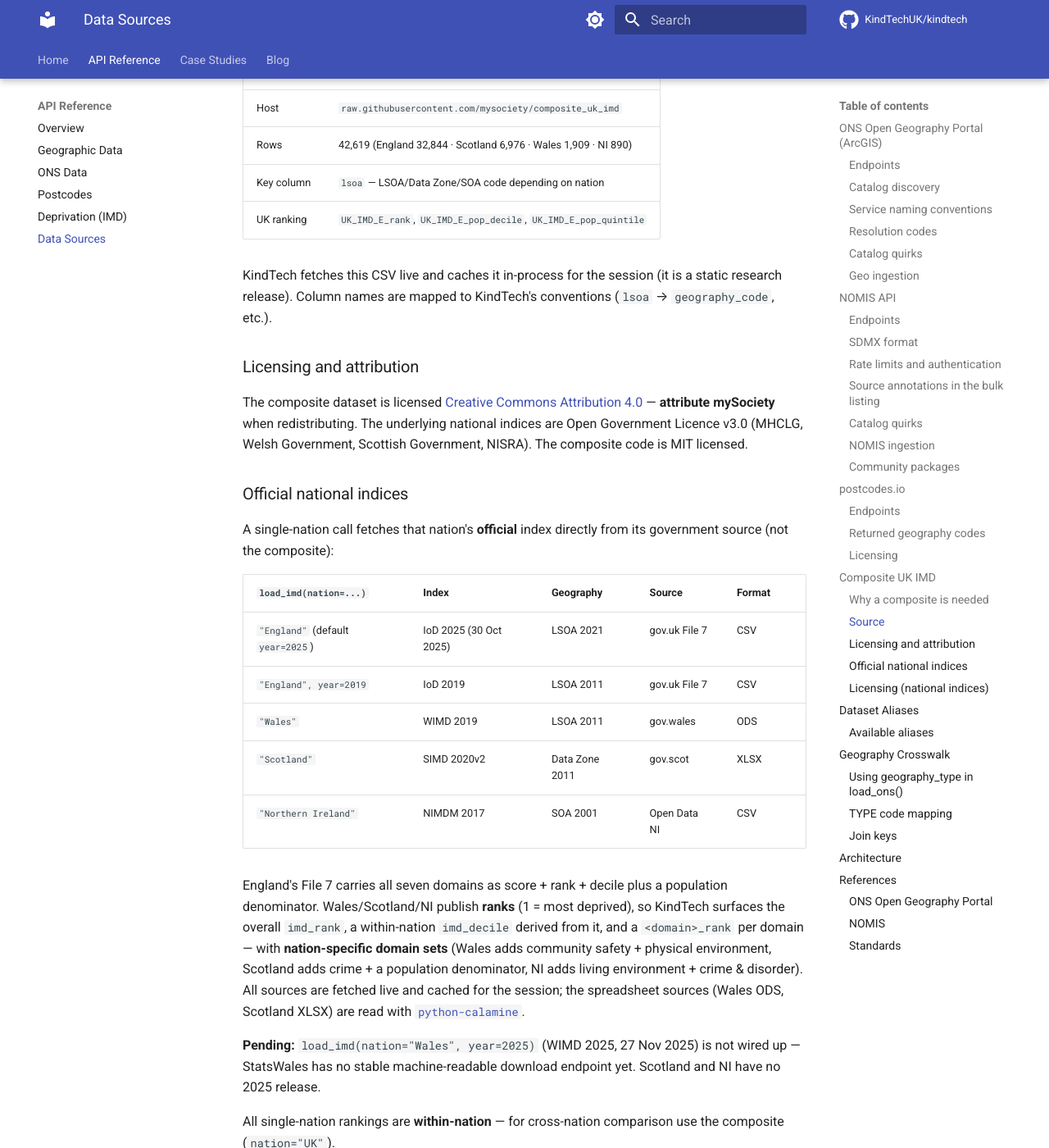
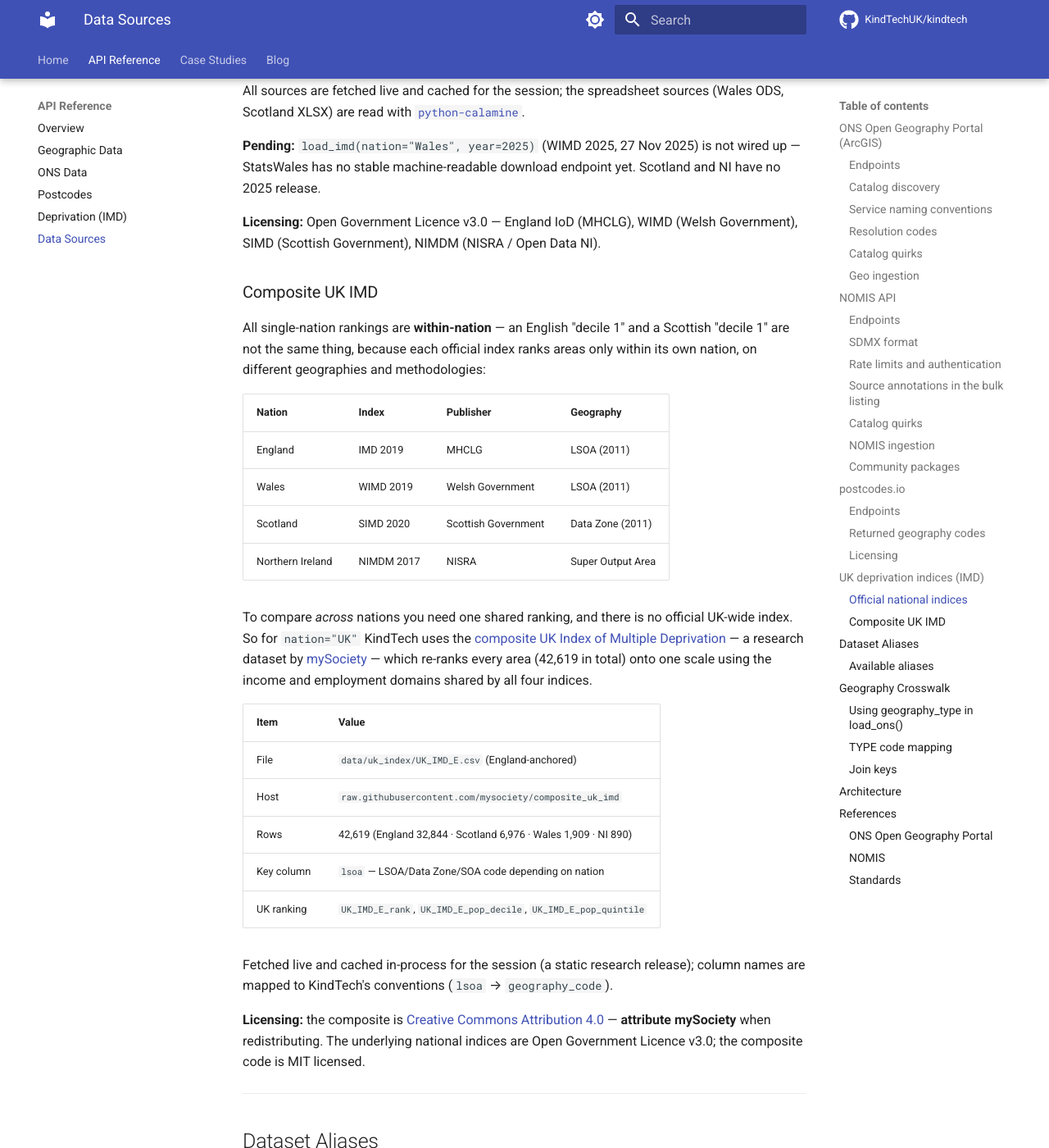
Before and after one commit to KindTechUK/kindtech, an MkDocs documentation site: the page built from docs/api/data-sources.md, in a window 1280 px wide and 1400 px high, scrolled down 8272 px. Shown: the whole window at 82% size. Built offline with MkDocs 1.6.1 and Material for MkDocs 9.7.7, drawn with Linux system fonts in a browser that asks for light colours; comment, search, counter and statistics services are not loaded; some of the changed text lies outside the part shown.

Commit message:
Lead the IMD data-sources section with official national indices
Reorder so the official per-nation indices come before the composite,
reflecting that single-nation calls use official stats and the composite is
only for cross-nation comparison. Keeps the '### Composite UK IMD' heading so
the #composite-uk-imd anchor still resolves.

```diff
--- a/docs/api/data-sources.md
+++ b/docs/api/data-sources.md
@@ -301,53 +301,12 @@ containing OS data © Crown copyright and database right, Royal Mail data
 
 ---
 
-## Composite UK IMD
+## UK deprivation indices (IMD)
 
 KindTech's `imd` module serves each nation's **official** deprivation index for
-single-nation work (see [the official national indices](#official-national-indices)
-below), and the
-[composite UK Index of Multiple Deprivation](https://github.com/mysociety/composite_uk_imd)
-— a research dataset by [mySociety](https://www.mysociety.org/) that harmonises
-the four official indices onto one UK-wide ranking — for `nation="UK"`,
-cross-nation comparison.
-
-### Why a composite is needed
-
-The four official indices each rank areas only *within* their own nation, on
-different geographies and methodologies, so their ranks and deciles are not
-comparable across the UK:
-
-| Nation | Index | Publisher | Geography |
-|---|---|---|---|
-| England | IMD 2019 | MHCLG | LSOA (2011) |
-| Wales | WIMD 2019 | Welsh Government | LSOA (2011) |
-| Scotland | SIMD 2020 | Scottish Government | Data Zone (2011) |
-| Northern Ireland | NIMDM 2017 | NISRA | Super Output Area |
-
-The composite re-ranks every area (42,619 in total) on one scale using the
-income and employment domains shared by all four indices.
-
-### Source
-
-| Item | Value |
-|---|---|
-| File | `data/uk_index/UK_IMD_E.csv` (England-anchored) |
-| Host | `raw.githubusercontent.com/mysociety/composite_uk_imd` |
-| Rows | 42,619 (England 32,844 · Scotland 6,976 · Wales 1,909 · NI 890) |
-| Key column | `lsoa` — LSOA/Data Zone/SOA code depending on nation |
-| UK ranking | `UK_IMD_E_rank`, `UK_IMD_E_pop_decile`, `UK_IMD_E_pop_quintile` |
-
-KindTech fetches this CSV live and caches it in-process for the session (it is a
-static research release). Column names are mapped to KindTech's conventions
-(`lsoa` → `geography_code`, etc.).
-
-### Licensing and attribution
-
-The composite dataset is licensed
-[Creative Commons Attribution 4.0](https://creativecommons.org/licenses/by/4.0/)
-— **attribute mySociety** when redistributing. The underlying national indices
-are Open Government Licence v3.0 (MHCLG, Welsh Government, Scottish Government,
-NISRA). The composite code is MIT licensed.
+single-nation work, and the mySociety composite for comparing *across* nations.
+The official per-nation indices are the primary path; the composite exists only
+because there is no official UK-wide index.
 
 ### Official national indices
 
@@ -376,13 +335,44 @@ spreadsheet sources (Wales ODS, Scotland XLSX) are read with
 not wired up — StatsWales has no stable machine-readable download endpoint yet.
 Scotland and NI have no 2025 release.
 
-All single-nation rankings are **within-nation** — for cross-nation comparison
-use the composite (`nation="UK"`).
+**Licensing:** Open Government Licence v3.0 — England IoD (MHCLG), WIMD (Welsh
+Government), SIMD (Scottish Government), NIMDM (NISRA / Open Data NI).
 
-### Licensing (national indices)
+### Composite UK IMD
 
-Open Government Licence v3.0: England IoD (MHCLG), WIMD (Welsh Government), SIMD
-(Scottish Government), NIMDM (NISRA / Open Data NI).
+All single-nation rankings are **within-nation** — an English "decile 1" and a
+Scottish "decile 1" are not the same thing, because each official index ranks
+areas only within its own nation, on different geographies and methodologies:
+
+| Nation | Index | Publisher | Geography |
+|---|---|---|---|
+| England | IMD 2019 | MHCLG | LSOA (2011) |
+| Wales | WIMD 2019 | Welsh Government | LSOA (2011) |
+| Scotland | SIMD 2020 | Scottish Government | Data Zone (2011) |
+| Northern Ireland | NIMDM 2017 | NISRA | Super Output Area |
+
+To compare *across* nations you need one shared ranking, and there is no
+official UK-wide index. So for `nation="UK"` KindTech uses the
+[composite UK Index of Multiple Deprivation](https://github.com/mysociety/composite_uk_imd)
+— a research dataset by [mySociety](https://www.mysociety.org/) — which re-ranks
+every area (42,619 in total) onto one scale using the income and employment
+domains shared by all four indices.
+
+| Item | Value |
+|---|---|
+| File | `data/uk_index/UK_IMD_E.csv` (England-anchored) |
+| Host | `raw.githubusercontent.com/mysociety/composite_uk_imd` |
+| Rows | 42,619 (England 32,844 · Scotland 6,976 · Wales 1,909 · NI 890) |
+| Key column | `lsoa` — LSOA/Data Zone/SOA code depending on nation |
+| UK ranking | `UK_IMD_E_rank`, `UK_IMD_E_pop_decile`, `UK_IMD_E_pop_quintile` |
+
+Fetched live and cached in-process for the session (a static research release);
+column names are mapped to KindTech's conventions (`lsoa` → `geography_code`).
+
+**Licensing:** the composite is
+[Creative Commons Attribution 4.0](https://creativecommons.org/licenses/by/4.0/)
+— **attribute mySociety** when redistributing. The underlying national indices
+are Open Government Licence v3.0; the composite code is MIT licensed.
 
 ---
 
```
